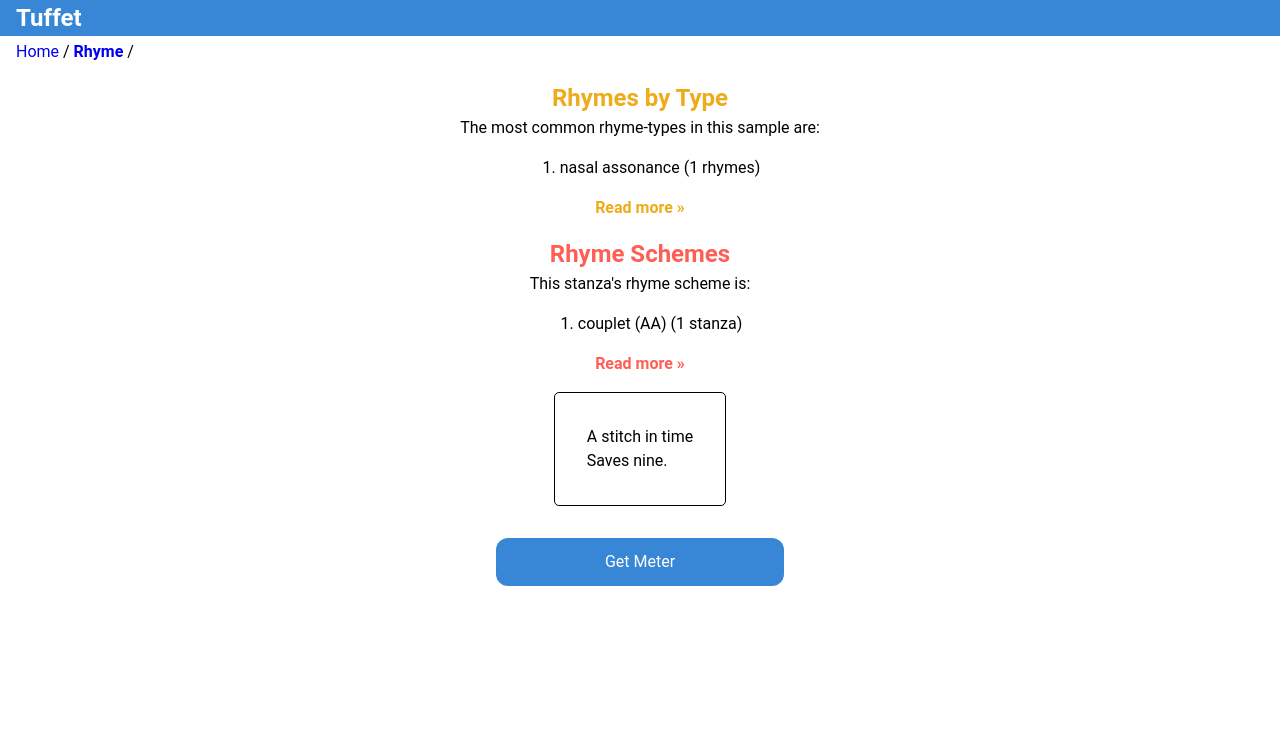
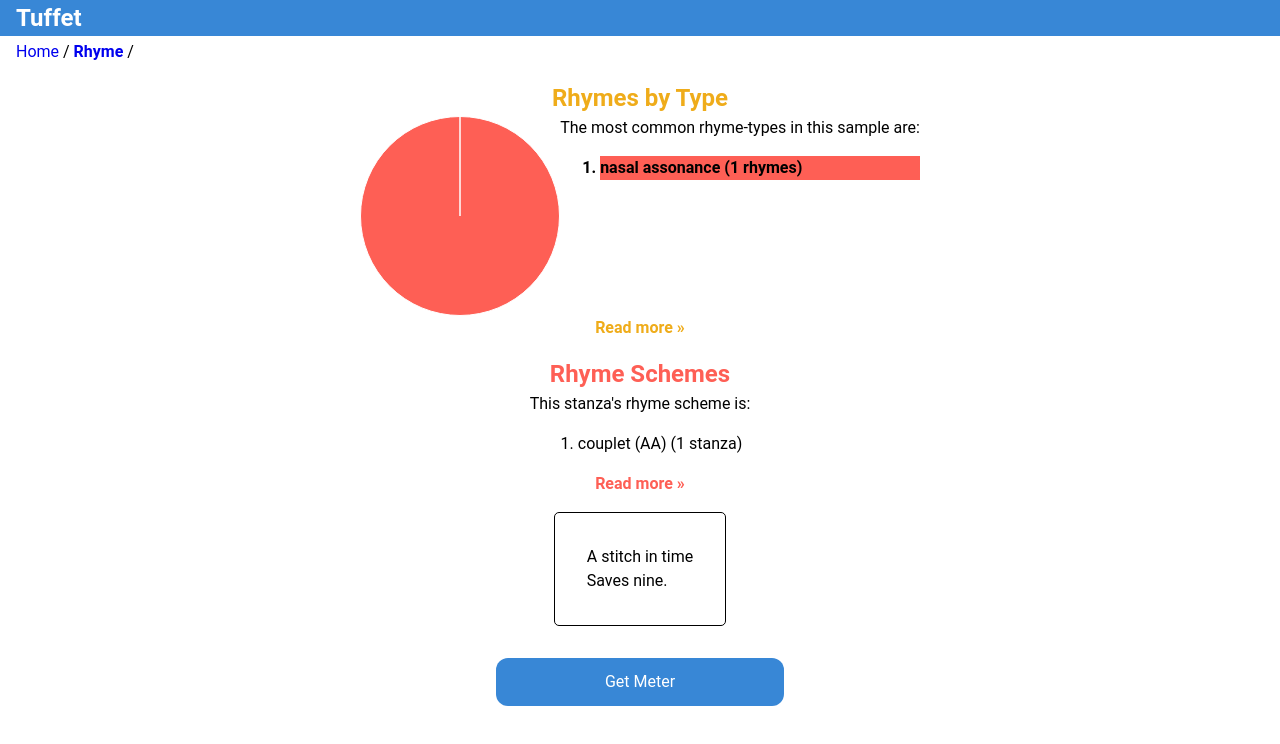
Before and after one commit to SamuelPerrin/tuffet, a React (Create React App) app in the folder iambe/: page / in a window 1280 px wide. Both pictures are taken after a click on the button "A stitch in time". Shown: the top 744 px of the page. Built offline with nearby package versions, Linux system fonts and the light colour scheme.

Commit message:
adds pie charts to Rhymes and Meter

```diff
--- a/iambe/src/components/Meter.js
+++ b/iambe/src/components/Meter.js
@@ -1,5 +1,7 @@
 import React, {useEffect} from 'react';
 import {connect} from 'react-redux';
+
+import { Pie } from 'react-chartjs-2';
 
 import Breadcrumbs from './styled/Breadcrumbs';
 import Container from './styled/Container';
@@ -12,6 +14,7 @@ import {Link, useHistory} from 'react-router-dom';
 
 import {getLineMeterDetails, getRhymes, getStanzaMeterDetails } from '../actions';
 
+import { COLOR_SEQUENCE } from '../constants/colors';
 import Poem from '../utils/Poem';
 import Stanza from '../utils/Stanza';
 
@@ -37,6 +40,29 @@ const Meter = props => {
     history.push("/rhyme");
   }
 
+  const counts = Object.entries(stanzaMeterCounts).filter(x => x[1] > 0).sort((a,b) => b[1] - a[1]);
+
+  const pieData = {
+    labels: counts.map(x => x[0]),
+    datasets: [{
+      label: "Meter by Stanza",
+      data: counts.map(x => x[1]),
+      backgroundColor: COLOR_SEQUENCE,
+      borderWidth: 1,
+    }]
+  };
+
+  const pieOptions = {
+    plugins: {
+      legend: {
+        display: false,
+        labels: {
+          display: false
+        }
+      }
+    }
+  };
+
   let stanzaNum = -1;
 
   useEffect(() => {
@@ -53,10 +79,35 @@ const Meter = props => {
       <Container>
         <Section>
           <h3><YellowSpan>Stanzas by Meter</YellowSpan></h3>
-          {Object.entries(stanzaMeterCounts).reduce((a,b) => a+b[1], 0) > 1 ? <p>The most common meters in this sample are:</p> : <p>This stanza's meter is:</p>}
-          <ol>
-            {stanzaMeterCounts && Object.entries(stanzaMeterCounts).filter(entry => entry[1] > 0).sort((a,b) => b[1] - a[1]).map(entry => <ListItemTile key={entry[0]} onClick={submitStanzaMeterDetail} rt={entry[0]}>{entry[0]} ({entry[1]} stanza{entry[1] > 1 ? 's' : ''})</ListItemTile>)}
-          </ol>
+          <div style={{
+            display:'flex',
+            flexFlow:'row wrap',
+            justifyContent: 'center',
+          }}>
+            <Pie
+              data={pieData}
+              style={{maxWidth:200,maxHeight:200}}
+              options={pieOptions}
+            />
+            <div>
+              {Object.entries(stanzaMeterCounts)
+                .reduce((a,b) => a+b[1], 0) > 1 ?
+                <p>The most common meters in this sample are:</p> :
+                <p>This stanza's meter is:</p>}
+              <ol>
+                {stanzaMeterCounts && counts.map((entry,i) => (
+                  <ListItemTile
+                    key={entry[0]}
+                    onClick={submitStanzaMeterDetail}
+                    rt={entry[0]}
+                    style={{backgroundColor: COLOR_SEQUENCE[i % COLOR_SEQUENCE.length]}}
+                  >
+                    {entry[0]} ({entry[1]} stanza{entry[1] > 1 ? 's' : ''})
+                  </ListItemTile>
+                ))}
+              </ol>
+            </div>
+          </div>
           <Link to="/meter/scansion"><YellowSpan>Read more »</YellowSpan></Link>
           <div>
             {poems.map(poem => new Poem(poem).getStanzas().map(stanza => {
--- a/iambe/src/components/Rhymes.js
+++ b/iambe/src/components/Rhymes.js
@@ -9,11 +9,14 @@ import Section from './styled/Section';
 import StanzaTile from './styled/StanzaTile';
 import ListItemTile from './styled/ListItemTile';
 import Button from './styled/Button';
+import { Pie } from 'react-chartjs-2';
+
 import { getRhymeSchemeDetails, getRhymeTypeDetails, getMeter } from '../actions';
 
 import Poem from '../utils/Poem';
 import Stanza from '../utils/Stanza';
 import { RHYME_SCHEMES, RHYME_TYPES } from '../utils/phonstants';
+import { COLOR_SEQUENCE } from '../constants/colors';
 
 const Rhymes = props => {
   let {poetry, poems, rhymeTypeCounts, rhymeSchemeCounts, getRhymeSchemeDetails, getRhymeTypeDetails, getMeter} = props;
@@ -41,6 +44,29 @@ const Rhymes = props => {
     history.push("/meter");
   }
 
+  const typeCounts = Object.entries(rhymeTypeCounts).filter(x => x[1] > 0).sort((a,b) => b[1] - a[1]);
+
+  const pieData = {
+    labels: typeCounts.map(x => x[0]),
+    datasets: [{
+      label: "Rhyme Types",
+      data: typeCounts.map(x => x[1]),
+      backgroundColor: COLOR_SEQUENCE,
+      borderWidth: 1,
+    }],
+  };
+
+  const pieOptions = {
+    plugins: {
+      legend: {
+        display: false,
+        labels: {
+          display: false
+        }
+      }
+    }
+  };
+
   let stanzaNum = -1;
 
   if (Object.keys(rhymeTypeCounts).reduce((a,b) => a + rhymeTypeCounts[b], 0) === 0) {
@@ -67,10 +93,32 @@ const Rhymes = props => {
       <Container>
       <Section>
           <h3><YellowSpan>Rhymes by Type</YellowSpan></h3>
-          <p>The most common rhyme-types in this sample are:</p>
-          <ol>
-            {rhymeTypeCounts && Object.entries(rhymeTypeCounts).filter(entry => entry[1] > 0).sort((a,b) => b[1] - a[1]).map(entry => <ListItemTile key={entry[0]} onClick={submitRhymeType} rt={entry[0]}>{RHYME_TYPES[entry[0]]} ({entry[1]} rhyme{entry[1] > 0 ? 's' : ''})</ListItemTile>)}
-          </ol>
+          <div style={{
+            display:'flex',
+            flexFlow:'row wrap',
+            justifyContent: 'center',
+          }}>
+            <Pie
+              data={pieData}
+              options={pieOptions}
+              style={{maxWidth:200,maxHeight:200}}
+            />
+            <div>
+              <p>The most common rhyme-types in this sample are:</p>
+              <ol>
+                  {rhymeTypeCounts && typeCounts.map((entry,i) =>
+                    <ListItemTile
+                      key={entry[0]}
+                      onClick={submitRhymeType}
+                      rt={entry[0]}
+                      style={{backgroundColor: COLOR_SEQUENCE[i % COLOR_SEQUENCE.length]}}
+                    >
+                      {RHYME_TYPES[entry[0]]} ({entry[1]} rhyme{entry[1] > 0 ? 's' : ''})
+                    </ListItemTile>
+                  )}
+              </ol>
+            </div>
+          </div>
           <Link to="/rhyme/type"><YellowSpan>Read more »</YellowSpan></Link>
         </Section>
         <Section>
--- a/iambe/src/components/styled/ListItemTile.js
+++ b/iambe/src/components/styled/ListItemTile.js
@@ -1,6 +1,8 @@
 import styled from 'styled-components';
 
 const StyledListItem = styled.li`
+  font-weight: bold;
+
   &:hover {
     border-radius: 5%;
     background:${props => props.theme.pale};
@@ -9,9 +11,16 @@ const StyledListItem = styled.li`
 `
 
 export default function ListItemTile(props) {
-  const {children, maxWidth, className, onClick, rt} = props;
+  const {children, maxWidth, className, onClick, rt, ...rest} = props;
 
   return (
-    <StyledListItem maxWidth={maxWidth} className={className} onClick={onClick} data-rt={rt} children={children} />
+    <StyledListItem
+      {...rest}
+      maxWidth={maxWidth}
+      className={className}
+      onClick={onClick}
+      data-rt={rt}
+      children={children}
+    />
   )
 }
```
